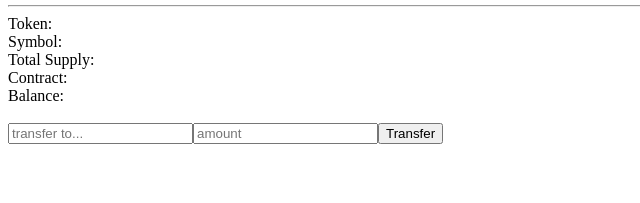
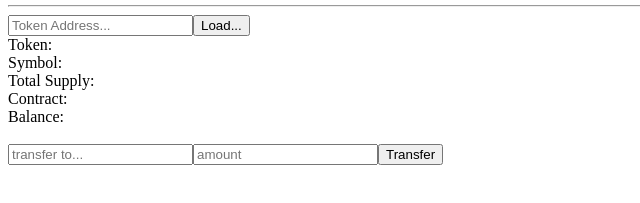
Before and after one commit to BlockDevsUnited/ENS-Tutorial, a plain HTML site: page index.html in a window 1280 px wide. Shown: the part 191-394 px from the top of the page, without its empty margins (0-640 px from the left). Drawn offline with Linux system fonts and the light colour scheme.

Commit message:
Add files via upload

```diff
--- a/index.html
+++ b/index.html
@@ -14,7 +14,7 @@ initialize(web3)
   <button onClick="send()">Send</button><br>
 
   <hr>
-
+  <input id="tokenAddress" placeholder="Token Address..."</input><button id="tokenLoad">Load...</button><br>
   <span id="name">Token: </span><br>
   <span id="symbol">Symbol: </span><br>
   <span id="totalSupply">Total Supply: </span><br>
```
